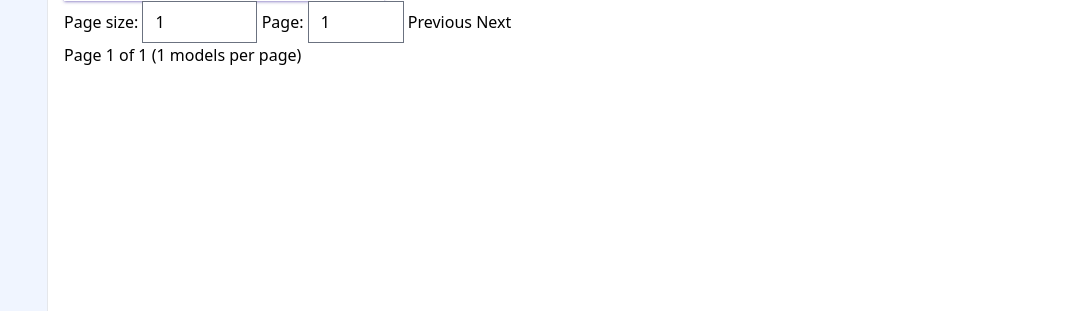
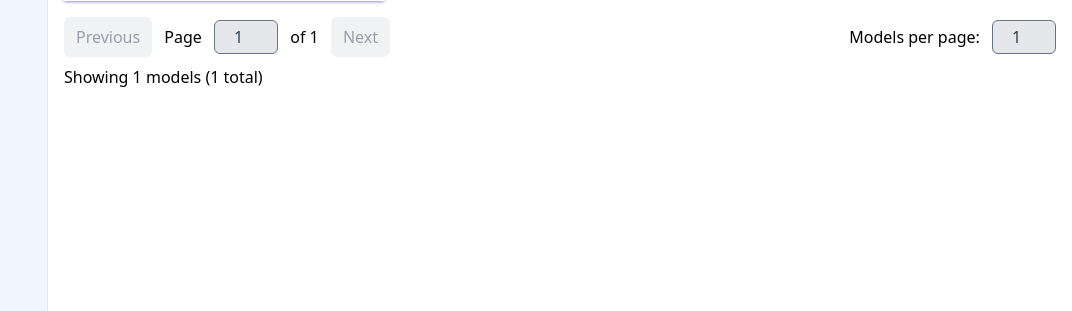
Before and after one commit to art-e-fact/RoboProp, a Django app: template templates/mymodels.html in a window 1280 px wide. Shown: the part 489-800 px from the top of the page, without its empty margins (208-1280 px from the left). Run offline with Django 4.2, Linux system fonts and the light colour scheme; the template is opened without the code that fills it: most values are stand-ins (such as "Sample title", 1, 10 or a date in 2020); style sheets or scripts are compiled from the project's sources; some libraries are stand-ins or nearby versions.

Commit message:
basic styling

```diff
--- a/templates/mymodels.html
+++ b/templates/mymodels.html
@@ -30,15 +30,22 @@
     </div>
     <div class="pagination">
         <form method="get">
-          <label for="page_size">Page size:</label>
-          <input type="number" name="page_size" id="page_size" value="{{ page_size }}" min="1" max="100" required>
-          <label for="page">Page:</label>
-          <input type="number" name="page" id="page" value="{{ page }}" min="1" max="{{ total_pages }}" required>
-          <button type="submit" name="page" value="{{ page|add:'-1' }}" {% if page == 1 %}disabled{% endif %}>Previous</button>
-          <button type="submit" name="page" value="{{ page|add:1 }}" {% if page == total_pages %}disabled{% endif %}>Next</button>
+            <div class="flex justify-between items-center mt-4">
+                <div>
+                  <button type="submit" name="page" value="{{ page|add:'-1' }}" class="px-3 py-2 rounded-md bg-gray-200 text-gray-700 hover:bg-gray-300 {% if page == 1 %}opacity-50 cursor-not-allowed{% endif %}">Previous</button>
+                  <span class="mx-2">Page</span>
+                  <input type="number" name="page" id="page" value="{{ page }}" min="1" max="{{ total_pages }}" class="w-16 px-2 py-1 rounded-md bg-gray-200 text-gray-700 text-center" disabled>
+                  <span class="mx-2">of {{ total_pages }}</span>
+                  <button type="submit" name="page" value="{{ page|add:1 }}" class="px-3 py-2 rounded-md bg-gray-200 text-gray-700 hover:bg-gray-300 {% if page == total_pages %}opacity-50 cursor-not-allowed{% endif %}">Next</button>
+                </div>
+                <div>
+                  <label for="page_size" class="mr-2">Models per page:</label>
+                  <input type="number" name="page_size" id="page_size" value="{{ page_size }}" min="1" max="100" class="w-16 px-2 py-1 rounded-md bg-gray-200 text-gray-700 text-center" required>
+                </div>
+              </div>
+              <p class="mt-2">Showing {{ thumbnails|length }} models ({{ total_models }} total)</p>
         </form>
       </div>
-      <p>Page {{ page }} of {{ total_pages }} ({{ page_size }} models per page)</p>
 
     <script>
         function updateBlendkitModels() {
```
